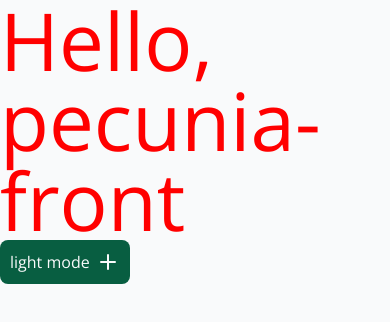
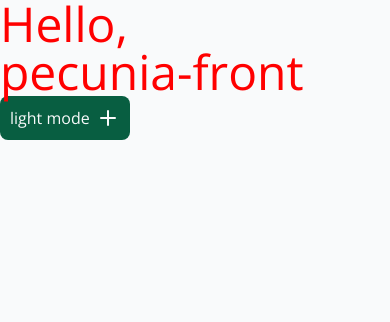
Before and after one commit to Pecunia-App/pecunia-front, an Angular app: page / in a window 390 px wide. Shown: the top 322 px of the page. Built offline with nearby package versions, Linux system fonts and the light colour scheme.

Commit message:
fix(fondation-scss): task 152: fix scss variables and typo mixin including mobile mode

```diff
--- a/src/styles.scss
+++ b/src/styles.scss
@@ -15,9 +15,10 @@
 
 h1 {
   color: red;
-  @include typo.text-style(display-h1, regular);
+  @include typo.text-style(display-h1, regular, mobile);
 
   @include mq(desktop) {
     color: blue;
+    @include typo.text-style(display-h1, regular, desktop);
   }
 }
--- a/src/styles/abstracts/_typography.scss
+++ b/src/styles/abstracts/_typography.scss
@@ -1,43 +1,48 @@
+@use '../tokens/variables-desktop' as desktop;
+@use '../tokens/variables-mobile' as mobile;
+
 $font-family-base: 'Open Sans', sans-serif;
 
-$font-sizes: (
-  display-h1: 80px,
-  display-h2: 60px,
-  display-h3: 48px,
-  display-h4: 36px,
-  display-h5: 24px,
-  display-h6: 20px,
-  heading-h1: 30px,
-  heading-h2: 24px,
-  heading-h3: 20px,
-  heading-h4: 18px,
-  heading-h5: 16px,
-  heading-h6: 14px,
-  text-lg: 18px,
-  text-md: 16px,
-  text-sm: 14px,
-  text-xs: 12px,
-  text-xxs: 10px,
+// 📐 Typo desktop – tailles et hauteurs de ligne
+$sizes-desktop: (
+  display-h1: desktop.$typo-display-h1-font-size + px,
+  display-h2: desktop.$typo-display-h2-font-size + px,
+  display-h3: desktop.$typo-display-h3-font-size + px,
+  display-h4: desktop.$typo-display-h4-font-size + px,
+  display-h5: desktop.$typo-display-h5-font-size + px,
+  display-h6: desktop.$typo-display-h6-font-size + px,
+  heading-h1: desktop.$typo-heading-h1-font-size + px,
+  heading-h2: desktop.$typo-heading-h2-font-size + px,
+  heading-h3: desktop.$typo-heading-h3-font-size + px,
+  heading-h4: desktop.$typo-heading-h4-font-size + px,
+  heading-h5: desktop.$typo-heading-h5-font-size + px,
+  heading-h6: desktop.$typo-heading-h6-font-size + px,
+  text-lg: desktop.$typo-text-large-font-size + px,
+  text-md: desktop.$typo-text-medium-font-size + px,
+  text-sm: desktop.$typo-text-small-font-size + px,
+  text-xs: desktop.$typo-text-smaller-font-size + px,
+  text-xxs: desktop.$typo-text-smallest-font-size + px,
 );
 
-$line-heights: (
-  display-h1: 80px,
-  display-h2: 60px,
-  display-h3: 48px,
-  display-h4: 40px,
-  display-h5: 32px,
-  display-h6: 28px,
-  heading-h1: 36px,
-  heading-h2: 32px,
-  heading-h3: 28px,
-  heading-h4: 28px,
-  heading-h5: 24px,
-  heading-h6: 20px,
-  text-lg: 28px,
-  text-md: 24px,
-  text-sm: 20px,
-  text-xs: 16px,
-  text-xxs: 13px,
+// 📐 Typo mobile – tailles et hauteurs de ligne
+$sizes-mobile: (
+  display-h1: mobile.$typo-display-h1-font-size + px,
+  display-h2: mobile.$typo-display-h2-font-size + px,
+  display-h3: mobile.$typo-display-h3-font-size + px,
+  display-h4: mobile.$typo-display-h4-font-size + px,
+  display-h5: mobile.$typo-display-h5-font-size + px,
+  display-h6: mobile.$typo-display-h6-font-size + px,
+  heading-h1: mobile.$typo-heading-h1-font-size + px,
+  heading-h2: mobile.$typo-heading-h2-font-size + px,
+  heading-h3: mobile.$typo-heading-h3-font-size + px,
+  heading-h4: mobile.$typo-heading-h4-font-size + px,
+  heading-h5: mobile.$typo-heading-h5-font-size + px,
+  heading-h6: mobile.$typo-heading-h6-font-size + px,
+  text-lg: mobile.$typo-text-large-font-size + px,
+  text-md: mobile.$typo-text-medium-font-size + px,
+  text-sm: mobile.$typo-text-small-font-size + px,
+  text-xs: mobile.$typo-text-smaller-font-size + px,
+  text-xxs: mobile.$typo-text-smallest-font-size + px,
 );
 
 $font-weights: (
@@ -46,11 +51,18 @@ $font-weights: (
   extrabold: 800,
 );
 
+$mode: (
+  desktop: 'desktop',
+  mobile: 'mobile',
+);
+
 @use 'sass:map';
 
-@mixin text-style($size-key, $weight-key) {
+@mixin text-style($size-key, $weight-key: regular, $mode: desktop) {
+  $sizes: if($mode == desktop, $sizes-desktop, $sizes-mobile);
+
   font-family: $font-family-base;
-  font-size: map.get($font-sizes, $size-key);
-  line-height: map.get($line-heights, $size-key);
+  font-size: map.get($sizes, $size-key);
+  line-height: map.get($sizes, $size-key);
   font-weight: map.get($font-weights, $weight-key);
 }
```
Also changed, not shown: 4 other files (tests, documents, lock files or other folders).
